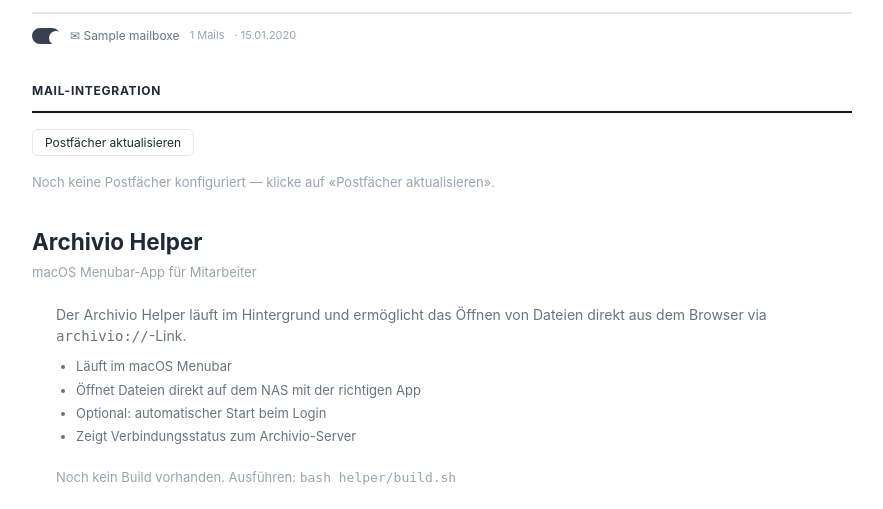
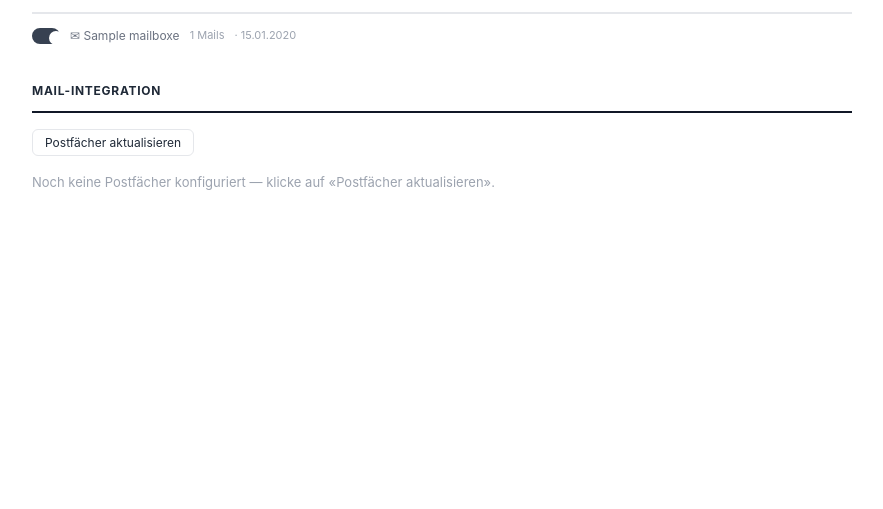
Before and after one commit to inderfab/archivio, a FastAPI app: template web/templates/dashboard.html in a window 1280 px wide. Shown: the part 344-853 px from the top of the page, without its empty margins (198-1081 px from the left). After the commit the page ends 534 px from the top, so only its background shows below. Run offline with FastAPI, Linux system fonts and the light colour scheme; the template is opened without the code that fills it: most values are stand-ins (such as "Sample title", 1, 10 or a date in 2020).

Commit message:
Move Helper download to settings page under Mitarbeiter-Setup
Reverts dashboard tab restructure. Adds Mitarbeiter-Setup section at
the bottom of the settings page with a description and download button.

Co-Authored-By: Claude Sonnet 4.6 <noreply@anthropic.com>

```diff
--- a/web/templates/dashboard.html
+++ b/web/templates/dashboard.html
@@ -31,35 +31,6 @@
 
   {# ── Mail-Integration ── #}
   {% include "_dashboard_mail.html" %}
-
-  {# ── Archivio Helper ── #}
-  <div class="card" style="margin-top:32px;">
-    <div class="card-header">
-      <h2>Archivio Helper</h2>
-      <span style="font-size:13px; color:var(--text-3);">macOS Menubar-App für Mitarbeiter</span>
-    </div>
-    <div class="card-body" style="padding:20px 24px;">
-      <p style="margin:0 0 8px; color:var(--text-2); font-size:14px; line-height:1.5;">
-        Der Archivio Helper läuft im Hintergrund und ermöglicht das Öffnen von Dateien
-        direkt aus dem Browser via <code>archivio://</code>-Link.
-      </p>
-      <ul style="margin:0 0 16px; padding-left:20px; color:var(--text-2); font-size:13px; line-height:1.8;">
-        <li>Läuft im macOS Menubar</li>
-        <li>Öffnet Dateien direkt auf dem NAS mit der richtigen App</li>
-        <li>Optional: automatischer Start beim Login</li>
-        <li>Zeigt Verbindungsstatus zum Archivio-Server</li>
-      </ul>
-      {% if helper_available %}
-      <a href="/download/helper" class="btn btn-primary" download>
-        ⬇ Archivio Helper herunterladen (v{{ helper_version }})
-      </a>
-      {% else %}
-      <span style="font-size:13px; color:var(--text-3);">
-        Noch kein Build vorhanden. Ausführen: <code>bash helper/build.sh</code>
-      </span>
-      {% endif %}
-    </div>
-  </div>
 
 </div>
 
```
Also changed, not shown: web/dashboard.py (+10 -10 lines), web/templates/settings.html (+24 -0 lines).
